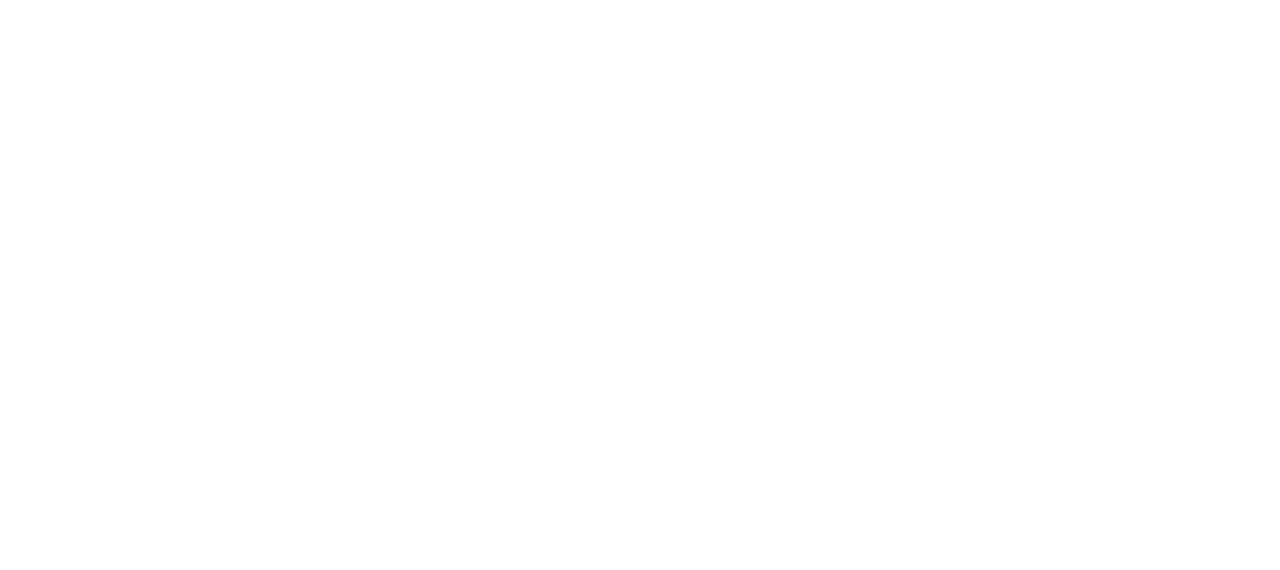
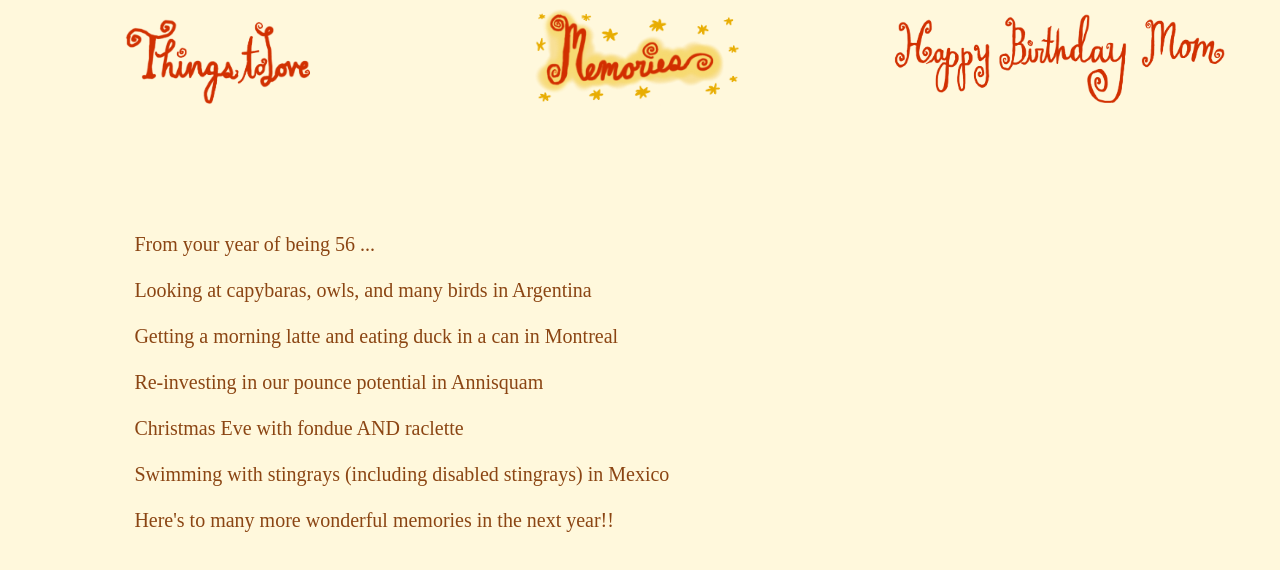
Before and after one commit to mneedham01/mneedham01.github.io, a plain HTML site: page memories/memories.html in a window 1280 px wide. Drawn offline with Linux system fonts and the light colour scheme.

Commit message:
added memories

```diff
--- a/memories/memories.html
+++ b/memories/memories.html
@@ -0,0 +1,46 @@
+<!DOCTYPE html>
+<html lang="en">
+<head class = "head">
+    <meta charset="UTF-8">
+    <title>Things to Love</title>
+    <link rel="stylesheet" type="text/css" href="styles.css" />
+</head>
+
+<body class = "body">
+    <div class="container">
+        <div class="things_to_love" onmouseover = "enlarge('things_to_love')" onmouseout = "shrink('things_to_love')">
+            <a href = "../positive traits/positive_traits.html">
+                <img src="../photos/things_to_love.png" id = "things_to_love" class = "menu"></img>
+            </a>
+        </div>
+        <div class="memories">
+            <a href = "../memories/memories.html">
+                <img src = "../photos/memories_bedazzled.png" id = "memories" class = "menu" style = "height: '100%'" ></img>
+            </a>
+        </div>
+        <div class="happy_birthday" onmouseover = "enlarge('happy_birthday')" onmouseout = "shrink('happy_birthday')">
+            <a href = "../index.html">
+                <img src = "../photos/happy_birthday.png" id = "happy_birthday" class = "menu"></img>
+            </a>
+        </div>
+        <div class="text">
+            <p class = "paragraph">
+                From your year of being 56 ...
+                <br><br>
+                Looking at capybaras, owls, and many birds in Argentina
+                <br><br>
+                Getting a morning latte and eating duck in a can in Montreal
+                <br><br>
+                Re-investing in our pounce potential in Annisquam
+                <br><br>
+                Christmas Eve with fondue AND raclette
+                <br><br>
+                Swimming with stingrays (including disabled stingrays) in Mexico
+                <br><br>
+                Here's to many more wonderful memories in the next year!!
+            </p>
+        </div>
+      </div>
+</body>
+
+<script src="src.js"></script>
--- a/memories/src.js
+++ b/memories/src.js
@@ -0,0 +1,26 @@
+// this function takes a menu item, enlarges it & bedazzles it,
+// while concurrently shrinking the memories menu
+function enlarge(id) {
+    // enlarge current & bedazzle
+    elem = document.getElementById(id);
+    elem.style.height = "100%";
+    elem.src = "../photos/" + id + "_bedazzled.png";
+
+    // shrink memories
+    things_to_love = document.getElementById("memories");
+    things_to_love.style.height = "90%";
+    things_to_love.src = "../photos/memories.png";
+}
+
+// this function takes a menu item, shrinks it & de-bedazzles,
+// while concurrently re-setting the memories menu
+function shrink(id) {
+    elem = document.getElementById(id);
+    elem.style.height = "90%";
+    elem.src = "../photos/" + id + ".png";
+
+    // enlarge memories
+    things_to_love = document.getElementById("memories");
+    things_to_love.style.height = "100%";
+    things_to_love.src = "../photos/memories_bedazzled.png";
+}
--- a/memories/styles.css
+++ b/memories/styles.css
@@ -0,0 +1,43 @@
+.body {
+    background-color: cornsilk;
+}
+.container {
+    width: 100%;
+    display: grid;
+    grid-template-columns: 33.33% 33.33% 33.33%;
+    grid-template-rows: 10% 90%;
+    grid-auto-columns: 1fr;
+    grid-auto-rows: 1fr;
+    gap: 0% 0%;
+    grid-auto-flow: row;
+    grid-template-areas:
+      "things_to_love memories happy_birthday"
+      "text text text";
+  }
+
+  .things_to_love { grid-area: things_to_love; }
+
+  .memories { grid-area: memories;}
+
+  .happy_birthday { grid-area: happy_birthday;}
+
+  .text { grid-area: text;
+        font-family: Luminari;
+        font-size: 20px;
+    }
+
+  .menu {
+    display: block;
+    height: 100%;
+    width: auto;
+    margin-left: auto;
+    margin-right: auto;
+  }
+
+  .paragraph {
+    width: 70%;
+    margin-top: 10%;
+    margin-left: 10%;
+    margin-right: auto;
+    color:saddlebrown;
+  }
```
Also changed, not shown: positive traits/positive_traits.html (+5 -2 lines), 1 other file.
